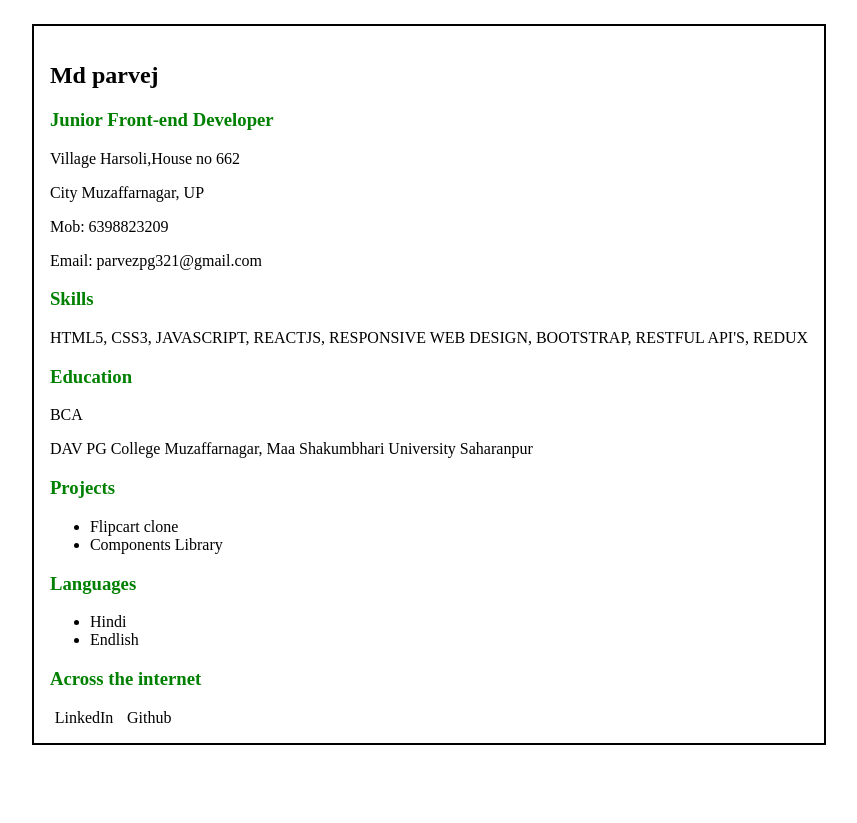
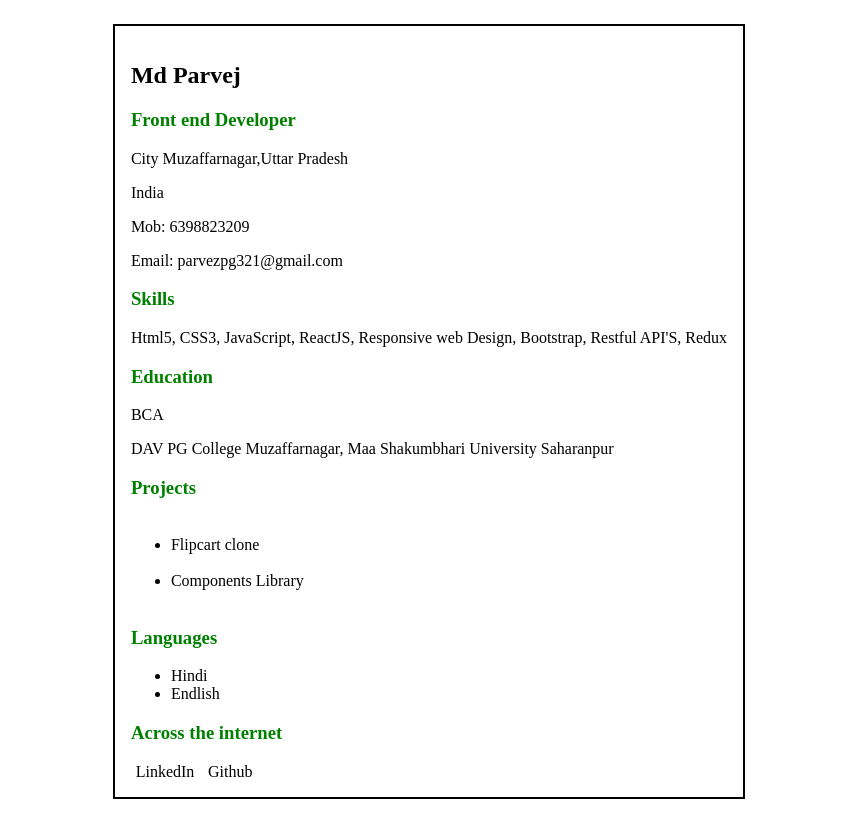
Before and after one commit to parvejg/single-page-cv, a plain HTML site: page index.html in a window 1280 px wide. Shown: the whole page, without its empty margins (211-1068 px from the left). Before the commit the page ends 800 px from the top, so only its background shows below. Drawn offline with Linux system fonts and the light colour scheme.

Commit message:
improvment

```diff
--- a/index.html
+++ b/index.html
@@ -3,24 +3,35 @@
 
 <head>
    <meta charset="UTF-8">
+   <meta name="description" content=" semantic html cv">
+   <meta http-equiv="refresh" content="30">
+   <meta name="author" content="Md Parvej">
+   <meta name="robots" content="index, follow">
    <meta name="viewport" content="width=device-width, initial-scale=1.0">
-   <link rel="stylesheet" href="Cv.css" />
+   <meta property="og:title" content="single page cv">
+   <meta property="og:url" content="md-parvej-cv.netlify.app">
+   <meta property="og:type" content="website">
+   <meta property="og:description" content="semantic html cv">
+   <link rel="stylesheet" href="style.css" />
+   <link rel="icon" type="image/jpg"
+      href="https://t4.ftcdn.net/jpg/05/06/00/03/360_F_506000343_MNbnq3deOg3610Ko6G12kC8SDttHmcO4.jpg" />
+
    <title>Single page CV</title>
 </head>
 
 <body>
    <main class="cv-wrapper">
-      <h2>Md parvej</h2>
-      <h3>Junior Front-end Developer</h3>
+      <h2>Md Parvej</h2>
+      <h3>Front end Developer</h3>
       <section>
-         <p>Village Harsoli,House no 662</p>
-         <p>City Muzaffarnagar, UP</p>
+         <p>City Muzaffarnagar,Uttar Pradesh</p>
+         <P>India</P>
          <p>Mob: 6398823209</p>
          <p>Email: parvezpg321@gmail.com</p>
       </section>
       <h3>Skills</h3>
       <section>
-         <p>HTML5, CSS3, JAVASCRIPT, REACTJS, RESPONSIVE WEB DESIGN, BOOTSTRAP, RESTFUL API'S, REDUX
+         <p>Html5, CSS3, JavaScript, ReactJS, Responsive web Design, Bootstrap, Restful API'S, Redux
          </p>
       </section>
       <h3>Education</h3>
@@ -31,8 +42,12 @@
       <h3>Projects</h3>
       <section>
          <ul>
-            <li>Flipcart clone</li>
-            <li>Components Library</li>
+            <a href="https://mp2-parvej.netlify.app">
+               <li>Flipcart clone</li>
+            </a>
+            <a href="https://component-library-mdparvej.netlify.app">
+               <li>Components Library</li>
+            </a>
          </ul>
       </section>
       <h3>Languages</h3>
```
Also changed, not shown: package-lock.json (deleted), style.css (renamed from Cv.css).
